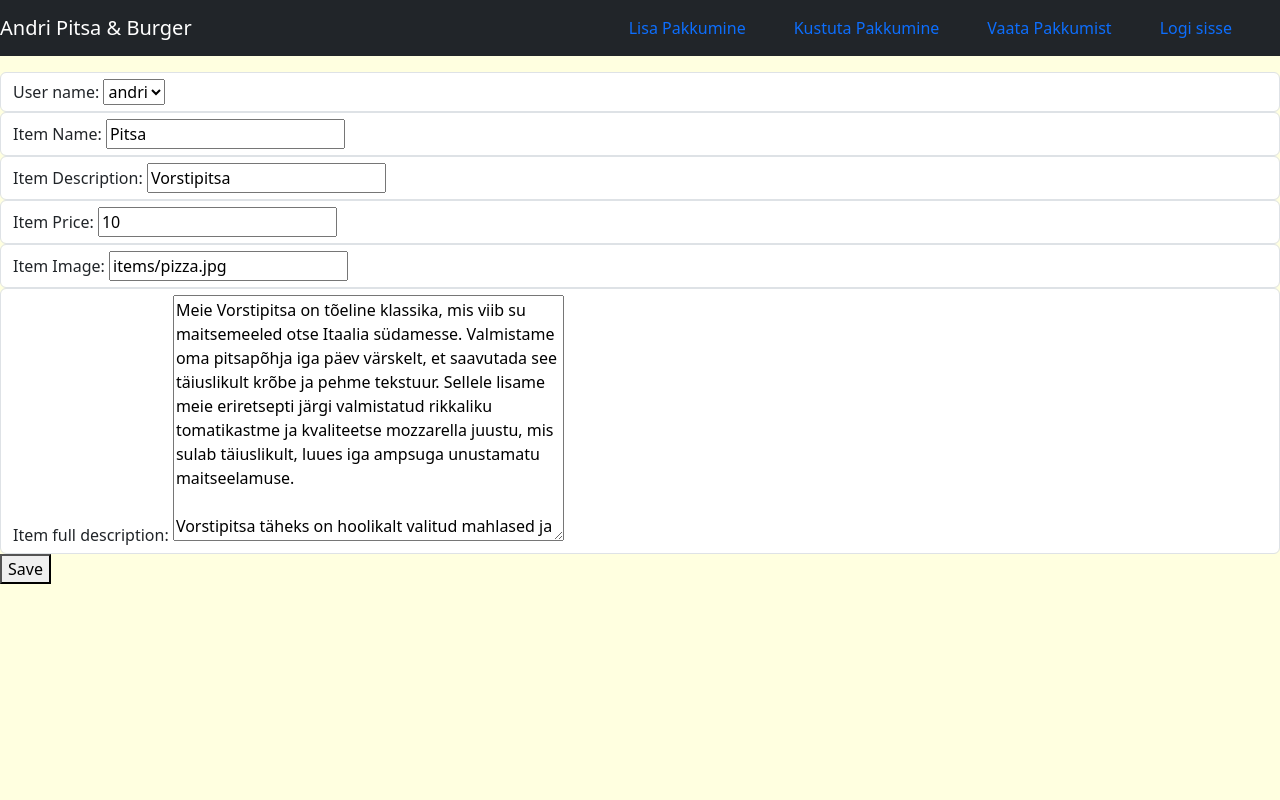
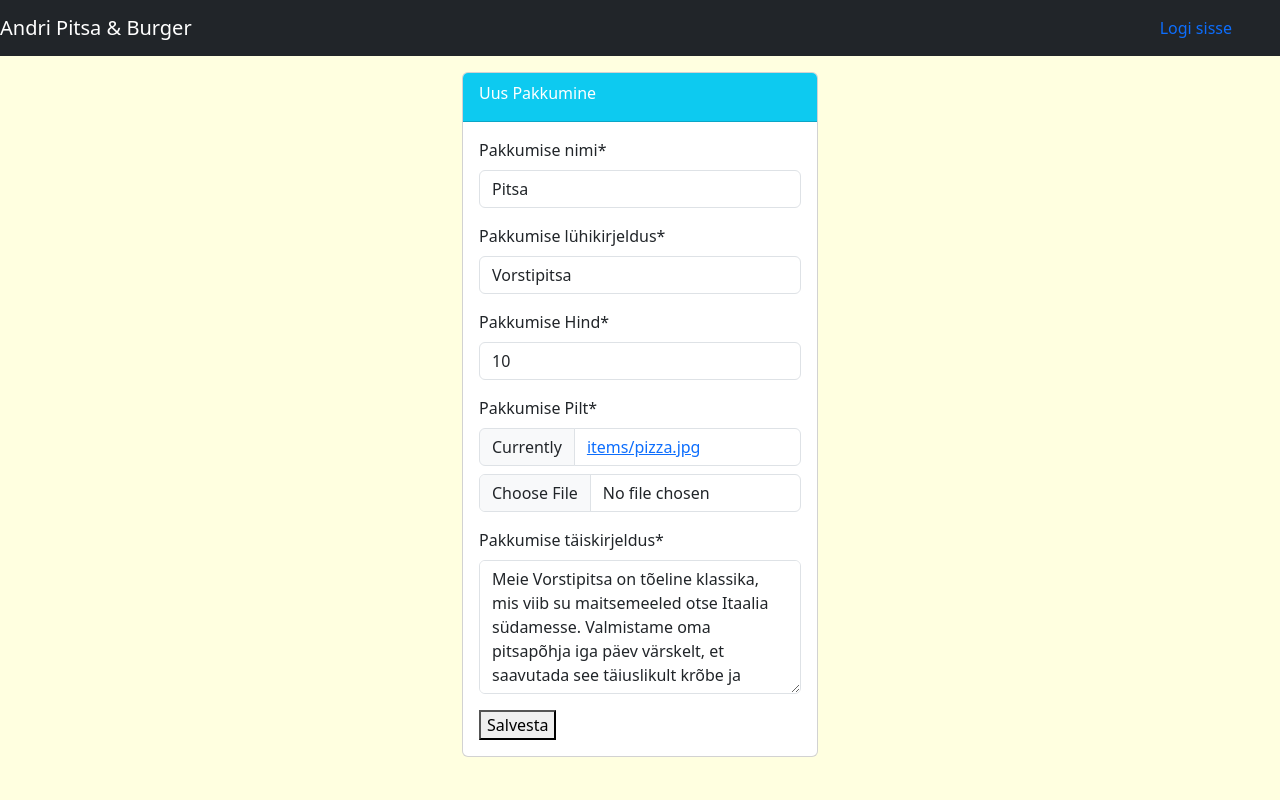
Before and after one commit to AndriKls/Food-Menu-App, a Django app: page /update/1 in a window 1280 px wide. Run offline with Django 5.2, Linux system fonts and the light colour scheme; data comes from the database, SQL or seed files in the repository; both versions use the stored data as it was after the commit; some libraries are stand-ins or nearby versions.

Commit message:
Added ImageField for items and updated templates. Restricted add/delete actions to logged-in users. Added item full description with template integration.

```diff
--- a/food/forms.py
+++ b/food/forms.py
@@ -1,17 +1,19 @@
 from django import forms
 from .models import Item
+
 
 
 
 class ItemForm(forms.ModelForm):
     class Meta:
         model = Item
-        fields = '__all__'
+        fields = ['item_name', 'item_description', 'item_price', 'item_image', 'item_full_description']
         labels = {
-           "item_name": "Item Name",
-            "item_description": "Item Description",
-            "item_price": "Item Price",
-            "item_image": "Item Image",
+            "item_name": "Pakkumise nimi",
+            "item_description": "Pakkumise lühikirjeldus",
+            "item_price": "Pakkumise Hind",
+            "item_image": "Pakkumise Pilt",
+            "item_full_description": "Pakkumise täiskirjeldus",
         }
         error_messages = {
             "item_name": {
@@ -30,3 +32,6 @@ class ItemForm(forms.ModelForm):
                 "invalid_image": "Please add a valid image URL.",
             },
         }
+        widgets = {
+            "item_full_description": forms.Textarea(attrs={'class': 'form-control', 'rows': 5}),
+        }
--- a/food/models.py
+++ b/food/models.py
@@ -5,11 +5,11 @@ from django.urls import reverse
 # Create your models here.
 class Item(models.Model):
     user_name = models.ForeignKey(User, on_delete=models.CASCADE, default=6)
-    item_name = models.CharField(max_length=200)
-    item_description = models.CharField(max_length=200)
-    item_price = models.IntegerField()
-    item_image = models.CharField(max_length=500, default=r"https://www.thefuzzyduck.co.uk/wp-content/uploads/2024/05/image-coming-soon-placeholder-01-660x660.png")
-    item_full_description = models.TextField(null=True)
+    item_name = models.CharField(max_length=200, verbose_name="Pakkumise nimi")
+    item_description = models.CharField(max_length=200, verbose_name="Pakkumise lühikirjeldus")
+    item_price = models.IntegerField(verbose_name="Pakkumise hind")
+    item_image = models.ImageField(upload_to='items/', verbose_name="Pakkumise pilt")
+    item_full_description = models.TextField(verbose_name="Pakkumise täiskirjeldus")
 
 
 
--- a/food/templates/food/add_item.html
+++ b/food/templates/food/add_item.html
@@ -1,22 +1,31 @@
 {%extends "food/base.html"%}
+{% load crispy_forms_tags %}
 
-{% block title %}Add Item{% endblock title %}
+{% block title %}Lisa Pakkumine{% endblock title %}
 
 {% block body %}
 
 
-<form method="POST" action="{% if item %}{% url 'food:update-item' item.id %}{% else %}{% url 'food:add-item' %}{% endif %}">
-    {% csrf_token %}
-    {%for field in form%}
-    <div class="form-control">
-        {{field.label_tag}}
-        {{field}}
-        {{field.errors}}
+<div class="container">
+    <div class="row">
+        <div class="col-md-4 offset-md-4">
+            <div class="card">
+                <div class="card-header text-white bg-info">
+                    <div class="card-title">
+                        Uus Pakkumine
+                    </div>
+                </div>
+                <div class="card-body">
+                    <form method="POST" action="{% if item %}{% url 'food:update-item' item.id %}{% else %}{% url 'food:add-item' %}{% endif %}">
+                        {% csrf_token %}
+                        {{form|crispy}}
+                        <button type="submit">Salvesta</button>
+                    </form>
+                </div>
+            </div>
+        </div>
     </div>
-
-    {%endfor%}
-    <button type="submit">Save</button>
-</form>
+</div>
 
 
 
--- a/food/templates/food/base.html
+++ b/food/templates/food/base.html
@@ -15,12 +15,11 @@
     <nav class="navbar navbar-dark bg-dark mb-3">
         <a href="#" class="navbar-brand">Andri Pitsa &amp; Burger</a>
         <div class="navbar">
+            {%if  user.is_authenticated%}
             <a class="nav-item " href="{%url 'food:add-item'%}">Lisa Pakkumine</a>
-            <a class="nav-item " href="#">Kustuta Pakkumine</a>
-            <a class="nav-item " href="#">Vaata Pakkumist</a>
-            {%if  user.is_authenticated%}
-             <a class="nav-item " href="{%url 'logout'%}">Logi välja</a>
-             <a class="nav-item" href="{%url 'profile'%}">Profiil</a>
+            <a class="nav-item" href="{%url 'profile'%}">Profiil</a>
+            <a class="nav-item " href="{%url 'logout'%}">Logi välja</a>
+
              {%else%}
              <a class="nav-item " href="{%url 'login'%}">Logi sisse</a>
              {%endif%}
--- a/food/templates/food/index.html
+++ b/food/templates/food/index.html
@@ -8,7 +8,7 @@
 {%for item in item_list%}
 <div class="row">
     <div class="col-md-3 offset-md-2">
-        <img class="card" src="{{item.item_image}}" alt="" width="300" height="auto">
+        <img class="card" src="{{item.item_image.url}}" alt="" width="300" height="auto">
     </div>
     <div class="col-md-4">
         <h3>{{item.item_name}}</h3>
--- a/food/templates/food/item-details.html
+++ b/food/templates/food/item-details.html
@@ -9,7 +9,7 @@
 <div class="container">
     <div class="row">
         <div class="col-md-6">
-            <img src="{{item.item_image}}" class="card" width="600" height="auto" >
+            <img src="{{item.item_image.url}}" class="card" width="600" height="auto" >
         </div>
 
         <div class="col-md-6">
@@ -18,7 +18,9 @@
             <h3>€{{item.item_price}}</h3>
             <p>{{item.item_full_description}}</p>
             <a href="{% url 'food:index' %}" class="btn btn-primary">Tagasi</a>
+            {%if  user.is_authenticated%}
             <a href="{%url 'food:delete-item' item.id%}" class="btn btn-danger">Kustuta</a>
+            {%endif%}
         </div>
     </div>
 </div>
--- a/food/views.py
+++ b/food/views.py
@@ -25,7 +25,7 @@ class Detail(DetailView):
 
 class AddItemView(CreateView):
     model = Item
-    fields = ['item_name', 'item_description', 'item_price', 'item_image']
+    fields = ['item_name', 'item_description', 'item_price', 'item_image', 'item_full_description'  ]
     template_name = 'food/add_item.html'
 
     def form_valid(self, form):
```
Also changed, not shown: users/templates/users/logout.html (+16 -1 lines), users/templates/users/profile.html (+10 -0 lines), db.sqlite3, food/migrations/0007_alter_item_item_image.py (added), food/migrations/0008_alter_item_item_description_and_more.py (added), food/migrations/0009_alter_item_item_full_description.py (added), pictures/items/burger.jpg (added), pictures/items/hakklihakaste.jpg (added), pictures/items/hotdog.jpg (added), pictures/items/instantnoodles.jpg (added), pictures/items/pizza.jpg (added).
